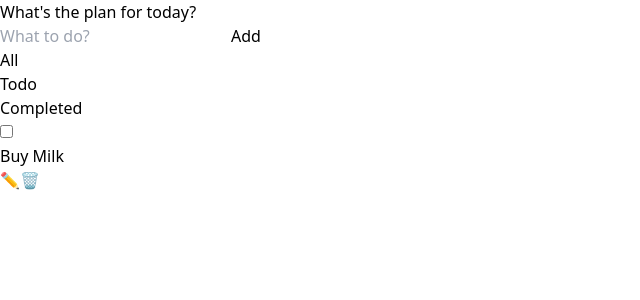
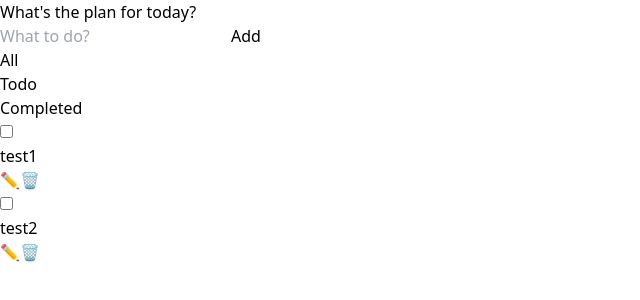
Before and after one commit to Nyanta-23/react-redux-todolist, a React (Vite) app: page / in a window 1280 px wide. Shown: the top 300 px of the page, without its empty margins (0-640 px from the left). Built offline with nearby package versions, Linux system fonts and the light colour scheme.

Commit message:
adding todo list with dump content

```diff
--- a/src/App.jsx
+++ b/src/App.jsx
@@ -1,12 +1,9 @@
 import React from "react";
 import CardTodo from "./CardTodo";
-import { Provider } from "react-redux";
 
 function App() {
-
   return (
     <>
-
       <CardTodo />
     </>
   )
--- a/src/components/ListTodo.jsx
+++ b/src/components/ListTodo.jsx
@@ -1,20 +1,27 @@
 import React from "react";
-2;
+import { useSelector } from "react-redux/es/hooks/useSelector";
 
 function ListTodo() {
+  const {todos} = useSelector((state) => state.todos);
+
   return (
     <section className="flex justify-center">
       <ul className="flex flex-col mt-5 gap-3">
-        <li className="flex border font-semibold text-base rounded-sm align-middle px-2 py-2 justify-between gap-20 border-gray-300">
+        {todos.map(todo => (
+          <li key={todo.id} className="flex border font-semibold text-base rounded-sm align-middle px-2 py-2 justify-between gap-20 border-gray-300">
             <div className="flex gap-3">
-            <input type="checkbox" className="w-5 cursor-pointer border-none" />
-            <h5 className="text-lg text-left">Buy Milk</h5>
+              <input
+                type="checkbox"
+                className="w-5 cursor-pointer border-none"
+              />
+              <h5 className="text-lg text-left">{todo.value}</h5>
             </div>
             <div className="flex gap-2">
               <button>✏️</button>
               <button>🗑️</button>
             </div>
           </li>
+        ))}
       </ul>
     </section>
   );
--- a/src/main.jsx
+++ b/src/main.jsx
@@ -2,9 +2,11 @@ import React from 'react';
 import ReactDOM from 'react-dom/client';
 import App from './App.jsx';
 import './index.css';
+import { Provider } from 'react-redux';
+import store from './redux/store.js';
 
 ReactDOM.createRoot(document.getElementById('root')).render(
-  <React.StrictMode>
+  <Provider store={store}>
     <App />
-  </React.StrictMode>,
+  </Provider>,
 )
```
Lines whose indentation alone changed are shown as unchanged.
